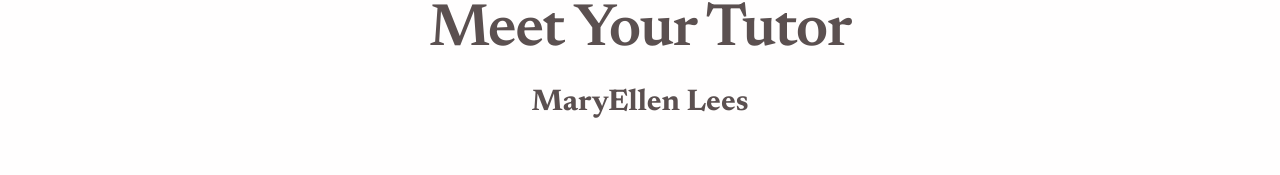
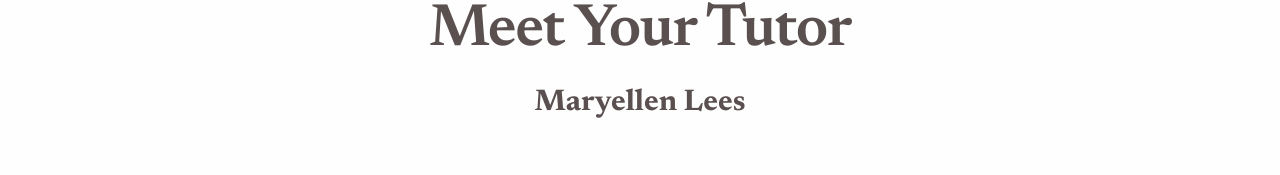
Before and after one commit to progresstogethergh/website, a Next.js app: page /about in a window 1280 px wide. Shown: the part 160-335 px from the top of the page. Built offline with nearby package versions, Linux system fonts and the light colour scheme.

Commit message:
change MaryEllen to Maryellen

```diff
--- a/src/app/about/page.tsx
+++ b/src/app/about/page.tsx
@@ -12,7 +12,7 @@ export default function AboutPage() {
         <FadeIn className="text-center max-w-3xl mx-auto mb-12 md:mb-20">
           <h1 className="text-5xl md:text-6xl font-heading mb-6">Meet Your Tutor</h1>
           <p className="text-3xl font-heading font-bold text-foreground">
-            MaryEllen Lees
+            Maryellen Lees
           </p>
         </FadeIn>
 
@@ -35,7 +35,7 @@ export default function AboutPage() {
           <FadeIn direction="right" delay={0.2} className="order-1 md:order-2">
             <div className="relative">
               <div className="aspect-[3/4] bg-muted sketchy-border flex items-center justify-center relative z-10 w-full max-w-md mx-auto overflow-hidden">
-                <Image src={portraitImg} alt="MaryEllen Lees Portrait" fill className="object-cover object-[center_35%]" />
+                <Image src={portraitImg} alt="Maryellen Lees Portrait" fill className="object-cover object-[center_35%]" />
               </div>
               {/* Decorative elements */}
               <div className="absolute -bottom-4 -left-4 w-24 h-24 bg-primary/20 rounded-full blur-xl -z-0"></div>
--- a/src/app/layout.tsx
+++ b/src/app/layout.tsx
@@ -20,14 +20,14 @@ const caveat = Caveat({
 });
 
 export const metadata: Metadata = {
-  title: "Progress Together | MaryEllen Lees Tutoring",
-  description: "Building skills. Growing confidence. Progress is better together. Customized tutoring by MaryEllen Lees.",
+  title: "Progress Together | Maryellen Lees Tutoring",
+  description: "Building skills. Growing confidence. Progress is better together. Customized tutoring by Maryellen Lees.",
   metadataBase: new URL("https://progresstogether.net"),
   alternates: {
     canonical: "/",
   },
   openGraph: {
-    title: "Progress Together | MaryEllen Lees Tutoring",
+    title: "Progress Together | Maryellen Lees Tutoring",
     description: "Building skills. Growing confidence. Progress is better together.",
     url: "https://progresstogether.net",
     siteName: "Progress Together",
--- a/src/app/page.tsx
+++ b/src/app/page.tsx
@@ -65,7 +65,7 @@ export default function Home() {
           <div className="bg-muted sketchy-border p-6 sm:p-8 md:p-16 rounded-[30px] md:rounded-[40px] relative overflow-hidden">
             <div className="grid md:grid-cols-2 gap-12 items-center relative z-10">
               <div>
-                <h2 className="text-4xl font-heading mb-6">Meet MaryEllen</h2>
+                <h2 className="text-4xl font-heading mb-6">Meet Maryellen</h2>
                 <p className="text-lg text-foreground/80 mb-6 leading-relaxed">
                   With over two decades of experience teaching and developing curriculum for students of all ages, I bring expertise, creativity, and enthusiasm to every session. My goal is to meet students where they are, tailor instruction to their unique needs, and equip them to become confident, independent learners who truly flourish.
                 </p>
@@ -75,7 +75,7 @@ export default function Home() {
               </div>
               <div className="flex justify-center">
                 <div className="aspect-square w-full max-w-sm bg-background/50 sketchy-border flex items-center justify-center relative overflow-hidden">
-                  <Image src={portraitImg} alt="MaryEllen Lees" fill className="object-cover object-[center_30%]" />
+                  <Image src={portraitImg} alt="Maryellen Lees" fill className="object-cover object-[center_30%]" />
                 </div>
               </div>
             </div>
--- a/src/app/testimonials/page.tsx
+++ b/src/app/testimonials/page.tsx
@@ -4,19 +4,19 @@ import { Quote } from "lucide-react";
 export default function TestimonialsPage() {
   const testimonials = [
     {
-      quote: "MaryEllen possesses an exceptional aptitude for inspiring students to develop a life long appreciation for writing and literature. Her extensive experience in methodical writing instruction makes her an ideal candidate to provide personalized tutoring services for any student.",
+      quote: "Maryellen possesses an exceptional aptitude for inspiring students to develop a life long appreciation for writing and literature. Her extensive experience in methodical writing instruction makes her an ideal candidate to provide personalized tutoring services for any student.",
       author: "Amy Claire",
       role: "Campus Administrator, Providence Extension Program",
       delay: 0.1,
     },
     {
-      quote: "MaryEllen Lees is an excellent instructor who brings both academic expertise and genuine care to her work with students. While she has a particular strength in composition and rhetoric, her teaching extends well beyond writing, and she is gifted at working with students across a variety of ages and abilities. She is especially effective with students who struggle academically, meeting them where they are, and gently moving them toward where they need to be. Her natural approach is to come alongside students, building their confidence while also challenging them to grow. She has a particular gift for working with teens and I cannot recommend her highly enough.",
+      quote: "Maryellen Lees is an excellent instructor who brings both academic expertise and genuine care to her work with students. While she has a particular strength in composition and rhetoric, her teaching extends well beyond writing, and she is gifted at working with students across a variety of ages and abilities. She is especially effective with students who struggle academically, meeting them where they are, and gently moving them toward where they need to be. Her natural approach is to come alongside students, building their confidence while also challenging them to grow. She has a particular gift for working with teens and I cannot recommend her highly enough.",
       author: "Joanne Mastronicola",
       role: "Operations Manager, Providence Extension Program",
       delay: 0.2,
     },
     {
-      quote: "MaryEllen Lees has tutored three of my children. Subjects included logic and middle and high school levels of English Composition and Literature. All three benefited from her practical, consistent, quantifiable methodology, detailed instruction, careful review of multiple drafts, and rubrics for students to assess their own work. I also appreciated her contributions to my students' educations in literature and logic, areas where I felt less qualified.",
+      quote: "Maryellen Lees has tutored three of my children. Subjects included logic and middle and high school levels of English Composition and Literature. All three benefited from her practical, consistent, quantifiable methodology, detailed instruction, careful review of multiple drafts, and rubrics for students to assess their own work. I also appreciated her contributions to my students' educations in literature and logic, areas where I felt less qualified.",
       author: "Heather Luxon",
       role: "Parent",
       delay: 0.3,
```
